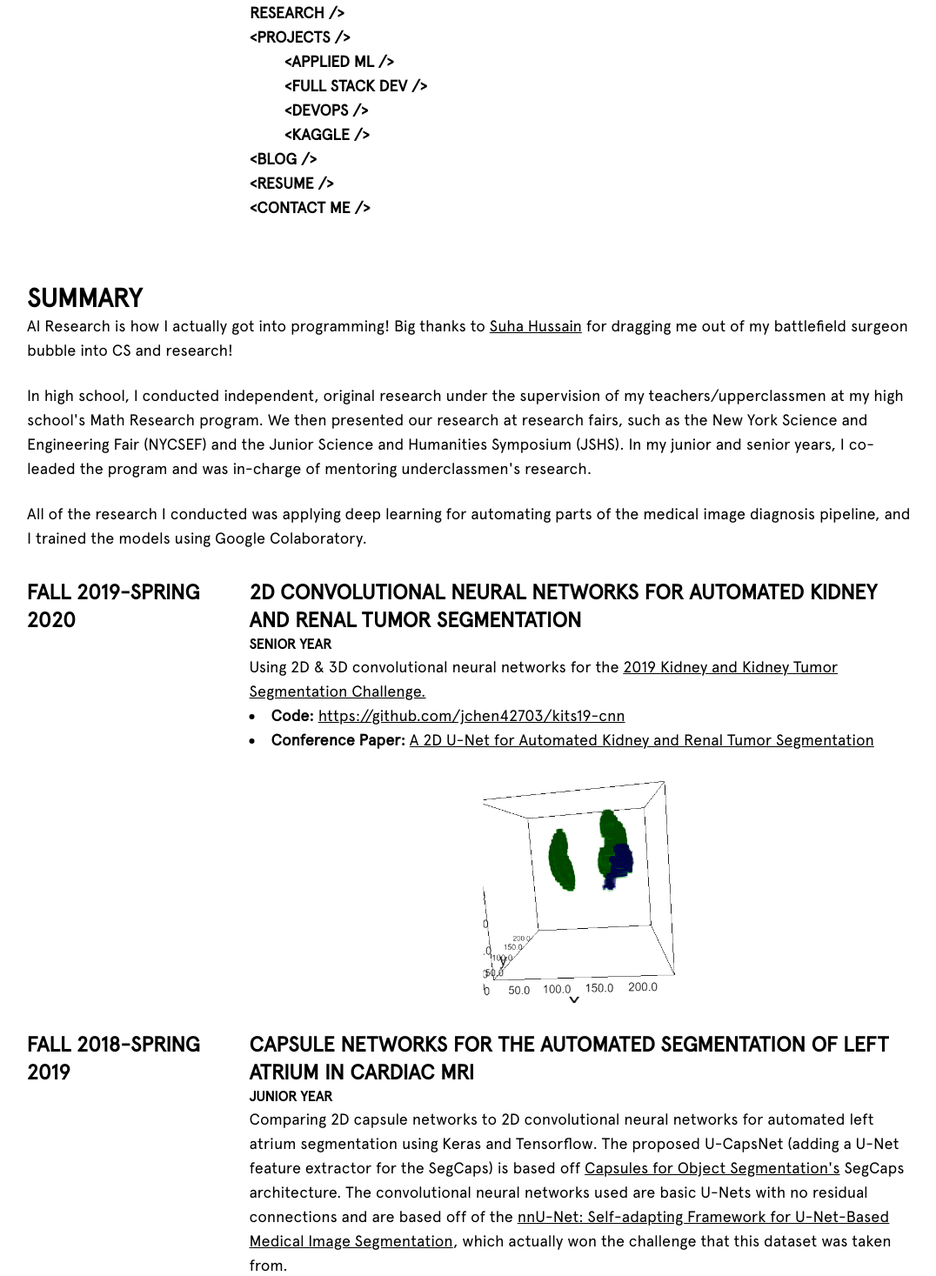
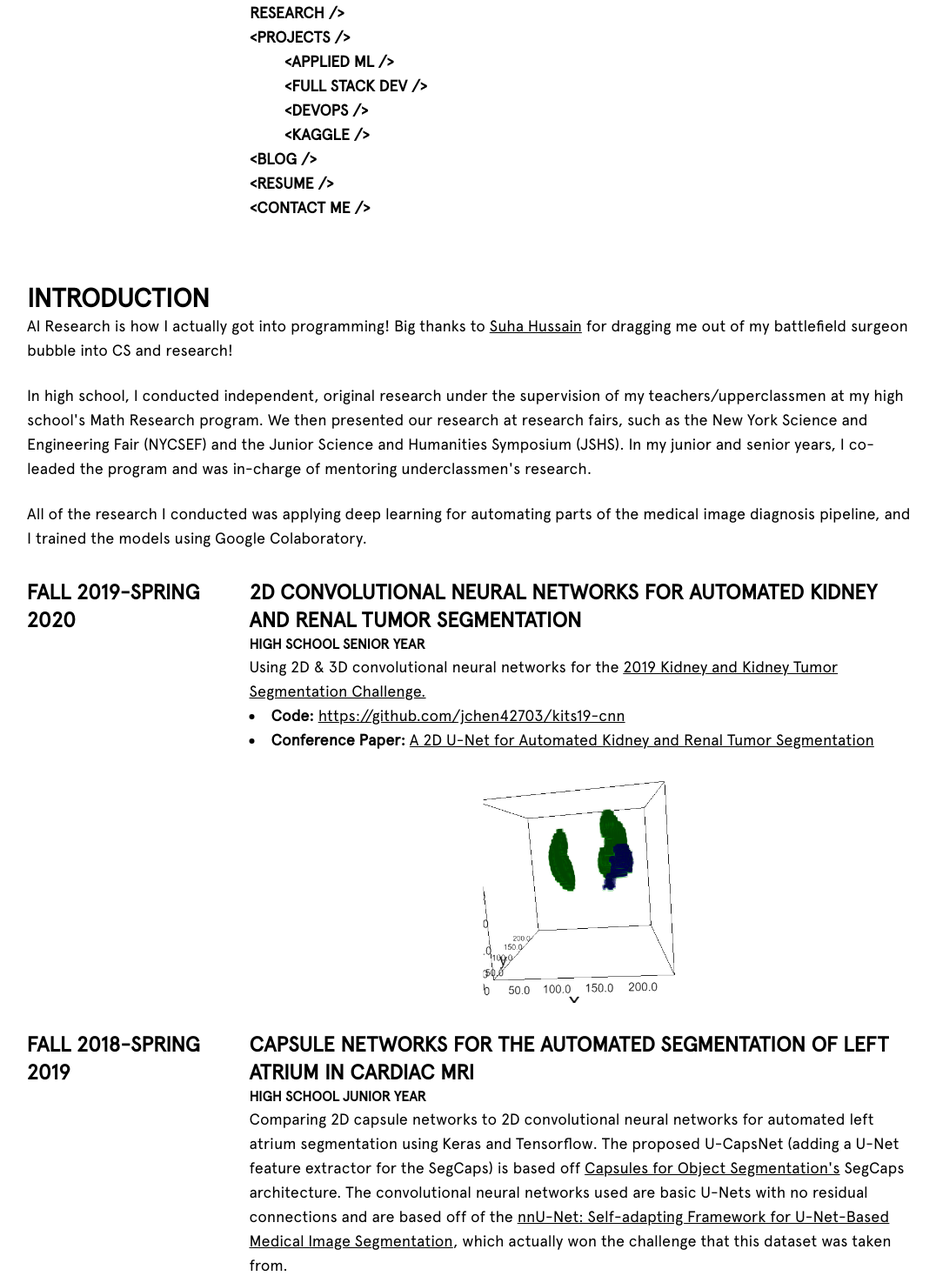
Before and after one commit to jchen42703/jchen42703.github.io, a React (Create React App) app in the folder v2/: page /research in a window 1280 px wide. Shown: the part 334-1801 px from the top of the page at 87% size, without its empty margins (97-1173 px from the left). Built offline with nearby package versions, Linux system fonts and the light colour scheme.

Commit message:
Small cleanup for the research section

```diff
--- a/v2/src/views/research/HSJuniorYearResearch.tsx
+++ b/v2/src/views/research/HSJuniorYearResearch.tsx
@@ -26,7 +26,7 @@ function HSJuniorYearResearch() {
 				></UppercasedText>
 				<br />
 				<UppercasedText
-					text={"Junior Year"}
+					text={"High School Junior Year"}
 					bold={true}
 					classes={"text-1xl"}
 				></UppercasedText>
--- a/v2/src/views/research/HSSeniorYearResearch.tsx
+++ b/v2/src/views/research/HSSeniorYearResearch.tsx
@@ -24,7 +24,7 @@ function HSSeniorYearResearch() {
 				></UppercasedText>
 				<br />
 				<UppercasedText
-					text={"Senior Year"}
+					text={"High School Senior Year"}
 					bold={true}
 					classes={"text-1xl"}
 				></UppercasedText>
--- a/v2/src/views/research/ResearchExperience.tsx
+++ b/v2/src/views/research/ResearchExperience.tsx
@@ -39,7 +39,7 @@ function ResearchExperience() {
 			</Welcome>
 			<div className="content-container-no-top">
 				<UppercasedText
-					text={"Summary"}
+					text={"Introduction"}
 					bold={true}
 					classes={"text-3xl mb-4"}
 				></UppercasedText>
```
